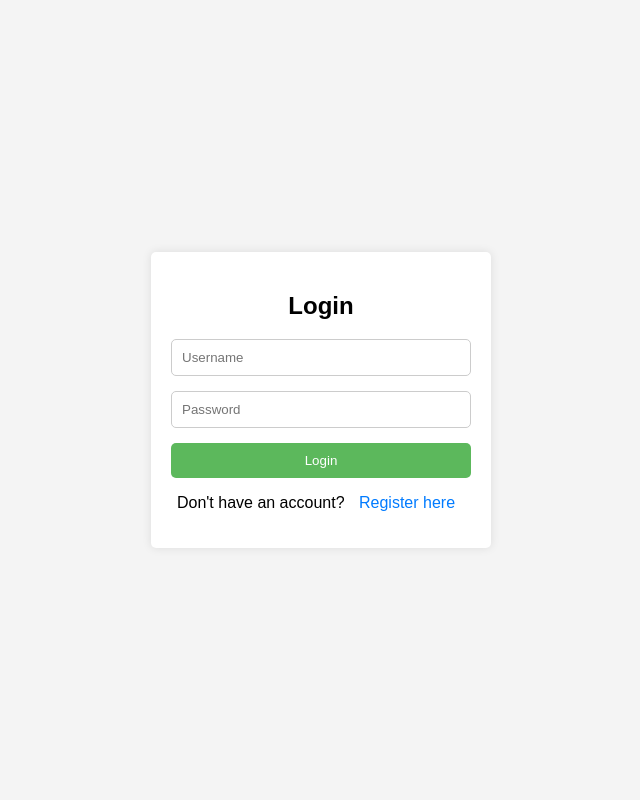
After one commit to Lksja97/w24aec, a PHP site: page /js_basic/login.html in a window 1280 px wide. The commit adds this page. Shown: the whole page, without its empty margins (319-959 px from the left). Run offline with PHP 8.4, Linux system fonts and the light colour scheme.

Commit message:
login register

```diff
--- /dev/null
+++ b/js_basic/login.html
@@ -0,0 +1,116 @@
+<!DOCTYPE html>
+<html lang="en">
+<head>
+    <meta charset="UTF-8">
+    <meta name="viewport" content="width=device-width, initial-scale=1.0">
+    <title>Login & Register</title>
+    <link rel="stylesheet" href="styles.css">
+    <style>
+        body {
+            font-family: Arial, sans-serif;
+            background-color: #f4f4f4;
+            display: flex;
+            justify-content: center;
+            align-items: center;
+            height: 100vh;
+            margin: 0;
+        }
+        .container {
+            width: 300px;
+            background: #fff;
+            padding: 20px;
+            border-radius: 5px;
+            box-shadow: 0 0 10px rgba(0, 0, 0, 0.1);
+        }
+        h2 {
+            text-align: center;
+        }
+        form {
+            display: flex;
+            flex-direction: column;
+        }
+        input[type="text"],
+        input[type="password"],
+        input[type="email"] {
+            margin-bottom: 15px;
+            padding: 10px;
+            border: 1px solid #ccc;
+            border-radius: 5px;
+        }
+        button {
+            padding: 10px;
+            background-color: #5cb85c;
+            border: none;
+            border-radius: 5px;
+            color: white;
+            cursor: pointer;
+        }
+        button:hover {
+            background-color: #4cae4c;
+        }
+        .toggle {
+            text-align: center;
+            margin-top: 15px;
+        }
+        .toggle a {
+            color: #007bff;
+            text-decoration: none;
+        }
+    </style>
+</head>
+<body>
+
+    <div class="container">
+        <h2>Login</h2>
+        <form id="loginForm">
+            <input type="text" id="loginUsername" placeholder="Username" required>
+            <input type="password" id="loginPassword" placeholder="Password" required>
+            <button type="submit">Login</button>
+        </form>
+        <div class="toggle">
+            <p>Don't have an account? <a href="#" id="showRegister">Register here</a></p>
+        </div>
+
+        <h2 style="display:none;" id="registerHeader">Register</h2>
+        <form id="registerForm" style="display:none;">
+            <input type="text" id="registerUsername" placeholder="Username" required>
+            <input type="email" id="registerEmail" placeholder="Email" required>
+            <input type="password" id="registerPassword" placeholder="Password" required>
+            <button type="submit">Register</button>
+        </form>
+        <div class="toggle" style="display:none;" id="showLoginToggle">
+            <p>Already have an account? <a href="#" id="showLogin">Login here</a></p>
+        </div>
+    </div>
+
+    <script>
+        // Toggle between Login and Register forms
+        document.getElementById('showRegister').onclick = function () {
+            document.getElementById('loginForm').style.display = 'none';
+            document.getElementById('registerForm').style.display = 'block';
+            document.getElementById('registerHeader').style.display = 'block';
+            document.getElementById('showLoginToggle').style.display = 'block';
+        };
+
+        document.getElementById('showLogin').onclick = function () {
+            document.getElementById('loginForm').style.display = 'block';
+            document.getElementById('registerForm').style.display = 'none';
+            document.getElementById('registerHeader').style.display = 'none';
+            document.getElementById('showLoginToggle').style.display = 'none';
+        };
+
+        // Example for form submission (replace with your API call)
+        document.getElementById('loginForm').onsubmit = function (e) {
+            e.preventDefault();
+            // Implement login functionality here
+            alert("Logging in...");
+        };
+
+        document.getElementById('registerForm').onsubmit = function (e) {
+            e.preventDefault();
+            // Implement registration functionality here
+            alert("Registering...");
+        };
+    </script>
+</body>
+</html>
--- a/js_basic/styles.css
+++ b/js_basic/styles.css
@@ -49,3 +49,14 @@ footer {
     text-align: center;
     padding: 10px;
 }
+
+.fontHeader{
+    font-size: large;
+    font-weight: bold;
+}
+
+#ul_show li {
+    list-style-type: none; /* Removes bullet points */
+    padding: 0; /* Removes default padding */
+    margin: 0; /* Removes default margin */
+}
```
Also changed, not shown: js_basic/ApiRequest.js (added, +124 -0 lines), js_basic/ClassAPIRequestHilfe.js (added, +124 -0 lines), js_basic/front.html (+14 -41 lines), js_basic/fetchData.js (deleted), 1 other file.
